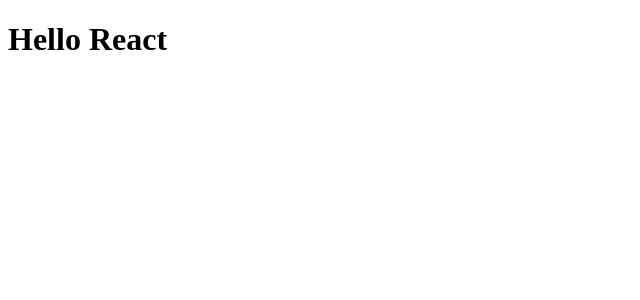
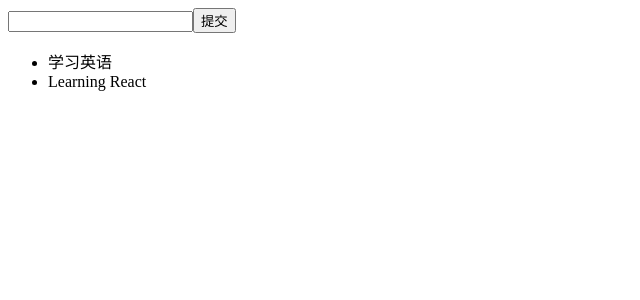
Before and after one commit to Mrshihe/react-demo, a React (Create React App) app: page / in a window 1280 px wide. Shown: the top 300 px of the page, without its empty margins (0-640 px from the left). Built offline with nearby package versions, Linux system fonts and the light colour scheme.

Commit message:
todolist demo

```diff
--- a/src/index.js
+++ b/src/index.js
@@ -1,9 +1,9 @@
 import React from 'react'
 import ReactDOM from 'react-dom';
 
-import App from './app.js'
+import Todolist from './pages/todlist.js'
 
 ReactDOM.render(
-  <App />,
+  <Todolist />,
   document.getElementById('root')
 );
--- /dev/null
+++ b/src/pages/todlist.js
@@ -0,0 +1,55 @@
+import React from 'react'
+// Fragment占位符, 无需向DOM里添加额外节点 简写方式: <></>
+// key是唯一可以传递给<React.Fragment>得属性, 简写方式不支持
+
+class Todolist extends React.Component{
+
+  constructor(props) {
+    super(props);
+    // constructor 不声明this.state的话
+    // ESlint 提示 Useless constructor no-useless-constructor
+    this.state = {
+      inputValue: '',
+      list: ['学习英语','Learning React']
+    }
+    // 解决this指向问题, 有多种解决方式
+    // onChange={ this.changeValue.bind(this) }
+    // onChange={() => this.changeValue()}
+    // 声明函数的时候用箭头函数（实验性质不推荐）
+    this.changeValue = this.changeValue.bind(this) //推荐
+    this.addlist = this.addlist.bind(this)
+  }
+
+  render() {
+    return (
+      <React.Fragment>
+        <div>
+          <input type="text"
+            value={ this.state.inputValue }
+            onChange={ this.changeValue }
+          />
+          <button onClick={ this.addlist }>提交</button>
+        </div>
+        <ul>
+          {
+            this.state.list.map((item,index) => {
+              return <li>{item}</li>
+            })
+          }
+        </ul>
+      </React.Fragment>
+    )
+  }
+
+  changeValue (e) {
+    this.setState({
+      inputValue: e.target.value
+    })
+  }
+
+  addlist () {
+    console.log('1')
+  }
+}
+
+export default Todolist;
```
